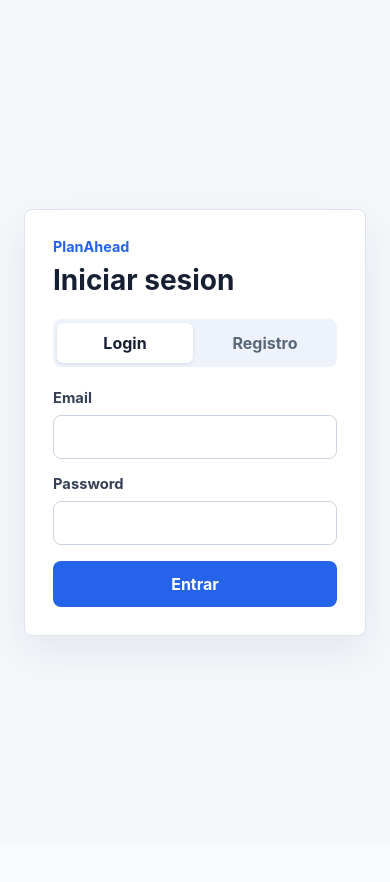
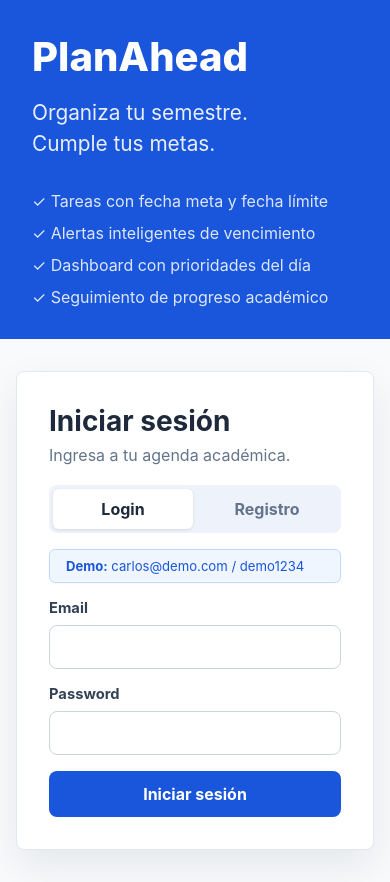
Before and after one commit to ReyDp/PlanAhead, a React (Vite) app in the folder planahead-frontend/: page /login in a window 390 px wide. Before the commit the page ends 844 px from the top, so only its background shows below. Built offline with nearby package versions, Linux system fonts and the light colour scheme.

Commit message:
enhance login experience with branded layout, demo access, and responsive design

```diff
--- a/planahead-frontend/src/pages/LoginPage.jsx
+++ b/planahead-frontend/src/pages/LoginPage.jsx
@@ -80,11 +80,27 @@ function LoginPage() {
   }
 
   return (
-    <main className={styles.page}>
-      <section className={styles.panel}>
+    <main className={styles.container}>
+      <div className={styles.brandPanel}>
+        <h1>PlanAhead</h1>
+        <p className={styles.tagline}>
+          Organiza tu semestre.
+          <br />
+          Cumple tus metas.
+        </p>
+        <ul className={styles.features}>
+          <li>✓ Tareas con fecha meta y fecha límite</li>
+          <li>✓ Alertas inteligentes de vencimiento</li>
+          <li>✓ Dashboard con prioridades del día</li>
+          <li>✓ Seguimiento de progreso académico</li>
+        </ul>
+      </div>
+
+      <section className={styles.formPanel}>
+        <div className={styles.panel}>
           <div className={styles.header}>
-          <p className={styles.brand}>PlanAhead</p>
-          <h1>{isRegisterMode ? 'Crear cuenta' : 'Iniciar sesion'}</h1>
+            <h2>{isRegisterMode ? 'Crear cuenta' : 'Iniciar sesión'}</h2>
+            <p>{isRegisterMode ? 'Regístrate para comenzar.' : 'Ingresa a tu agenda académica.'}</p>
           </div>
 
           <div className={styles.switcher} role="tablist" aria-label="Modo de acceso">
@@ -102,6 +118,10 @@ function LoginPage() {
             >
               Registro
             </button>
+          </div>
+
+          <div className={styles.demoHint}>
+            <strong>Demo:</strong> carlos@demo.com / demo1234
           </div>
 
           <form className={styles.form} onSubmit={handleSubmit}>
@@ -145,10 +165,11 @@ function LoginPage() {
 
             {error && <p className={styles.error}>{error}</p>}
 
-          <button className={styles.submitButton} type="submit" disabled={isSubmitting}>
-            {isSubmitting ? 'Enviando...' : isRegisterMode ? 'Registrarme' : 'Entrar'}
+            <button className={styles.submitBtn} type="submit" disabled={isSubmitting}>
+              {isSubmitting ? 'Ingresando...' : isRegisterMode ? 'Crear cuenta' : 'Iniciar sesión'}
             </button>
           </form>
+        </div>
       </section>
     </main>
   );
--- a/planahead-frontend/src/pages/LoginPage.module.css
+++ b/planahead-frontend/src/pages/LoginPage.module.css
@@ -1,37 +1,73 @@
-.page {
+.container {
+  display: grid;
+  grid-template-columns: 1fr 1fr;
+  min-height: 100vh;
+}
+
+.brandPanel {
+  background: #1a56db;
+  color: #ffffff;
+  display: flex;
+  flex-direction: column;
+  justify-content: center;
+  padding: 3rem;
+}
+
+.brandPanel h1 {
+  font-size: 2.5rem;
+  font-weight: 800;
+  margin: 0 0 1rem;
+}
+
+.tagline {
+  font-size: 1.3rem;
+  line-height: 1.5;
+  margin: 0 0 2rem;
+  opacity: 0.9;
+}
+
+.features {
+  display: flex;
+  flex-direction: column;
+  font-size: 1rem;
+  gap: 0.75rem;
+  list-style: none;
+  margin: 0;
+  opacity: 0.85;
+  padding: 0;
+}
+
+.formPanel {
   align-items: center;
-  background: #f5f7fb;
+  background: #f8fafc;
   display: flex;
-  min-height: 100vh;
   justify-content: center;
-  padding: 24px;
+  padding: 3rem;
 }
 
 .panel {
   background: #ffffff;
-  border: 1px solid #dbe3ef;
+  border: 1px solid #e2e8f0;
   border-radius: 8px;
-  box-shadow: 0 16px 40px rgba(22, 34, 51, 0.08);
+  box-shadow: 0 16px 40px rgba(15, 23, 42, 0.08);
   max-width: 420px;
-  padding: 28px;
+  padding: 2rem;
   width: 100%;
 }
 
 .header {
-  margin-bottom: 22px;
+  margin-bottom: 1.25rem;
 }
 
-.brand {
-  color: #2563eb;
-  font-size: 0.9rem;
-  font-weight: 700;
-  margin: 0 0 8px;
+.header h2 {
+  color: #1e293b;
+  font-size: 1.75rem;
+  margin: 0;
 }
 
-.header h1 {
-  color: #172033;
-  font-size: 1.75rem;
-  margin: 0;
+.header p {
+  color: #64748b;
+  margin: 0.4rem 0 0;
 }
 
 .switcher {
@@ -40,7 +76,7 @@
   display: grid;
   gap: 4px;
   grid-template-columns: repeat(2, 1fr);
-  margin-bottom: 22px;
+  margin-bottom: 1rem;
   padding: 4px;
 }
 
@@ -56,13 +92,23 @@
 
 .tab {
   background: transparent;
-  color: #596579;
+  color: #64748b;
 }
 
 .activeTab {
   background: #ffffff;
-  color: #172033;
   box-shadow: 0 1px 3px rgba(22, 34, 51, 0.12);
+  color: #1e293b;
+}
+
+.demoHint {
+  background: #eff6ff;
+  border: 1px solid #bfdbfe;
+  border-radius: 6px;
+  color: #1a56db;
+  font-size: 0.82rem;
+  margin-bottom: 1rem;
+  padding: 0.5rem 1rem;
 }
 
 .form {
@@ -71,7 +117,7 @@
 }
 
 .field {
-  color: #344054;
+  color: #334155;
   display: grid;
   font-size: 0.92rem;
   font-weight: 700;
@@ -81,15 +127,15 @@
 .field input {
   border: 1px solid #cbd5e1;
   border-radius: 8px;
-  color: #172033;
+  color: #1e293b;
   font: inherit;
   min-height: 44px;
   padding: 0 12px;
 }
 
 .field input:focus {
-  border-color: #2563eb;
-  box-shadow: 0 0 0 3px rgba(37, 99, 235, 0.12);
+  border-color: #1a56db;
+  box-shadow: 0 0 0 3px rgba(26, 86, 219, 0.12);
   outline: none;
 }
 
@@ -102,8 +148,8 @@
   padding: 10px 12px;
 }
 
-.submitButton {
-  background: #2563eb;
+.submitBtn {
+  background: #1a56db;
   border: 0;
   border-radius: 8px;
   color: #ffffff;
@@ -113,7 +159,25 @@
   min-height: 46px;
 }
 
-.submitButton:disabled {
+.submitBtn:hover {
+  background: #1649c0;
+}
+
+.submitBtn:disabled {
   cursor: not-allowed;
-  opacity: 0.65;
+  opacity: 0.7;
 }
+
+@media (max-width: 768px) {
+  .container {
+    grid-template-columns: 1fr;
+  }
+
+  .brandPanel {
+    padding: 2rem;
+  }
+
+  .formPanel {
+    padding: 2rem 1rem;
+  }
+}
```
Also changed, not shown: 5 other files (tests, documents, lock files or other folders). Lines whose indentation alone changed are shown as unchanged.
